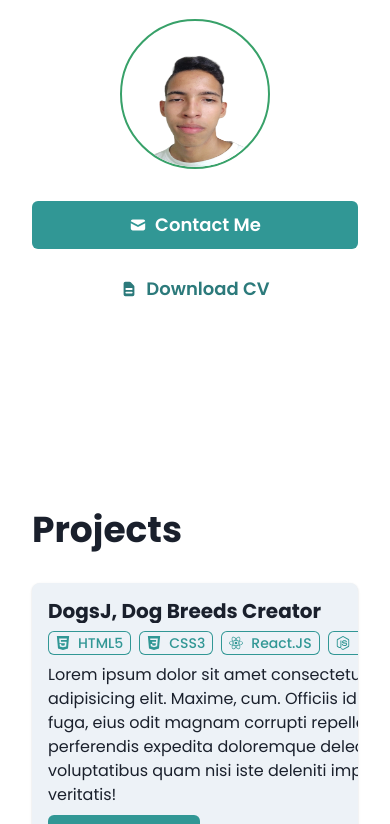
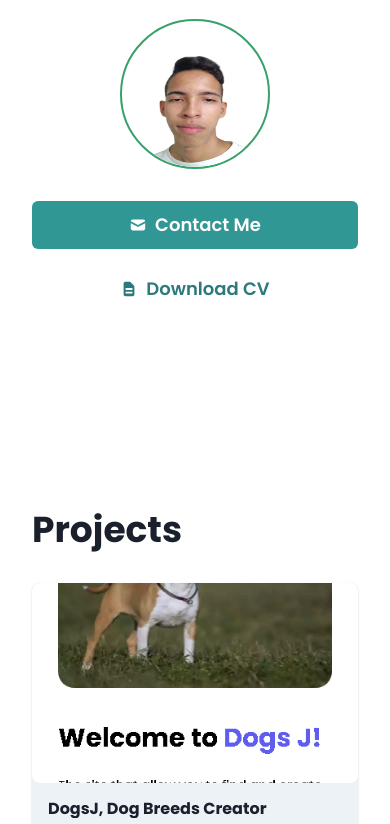
Before and after one commit to JRS-Developer/JRS-Developer.github.io, a Next.js app: page / in a window 390 px wide. Shown: the part 1156-1980 px from the top of the page. Built offline with nearby package versions, Linux system fonts and the light colour scheme.

Commit message:
feat: made some responsive changes

```diff
--- a/src/components/ProjectList/ProjectItem.tsx
+++ b/src/components/ProjectList/ProjectItem.tsx
@@ -12,6 +12,7 @@ import {
   Text,
   Link,
   IconButton,
+  Tooltip,
 } from "@chakra-ui/react";
 import Image from "next/image";
 import NextLink from "next/link";
@@ -30,33 +31,41 @@ function ProjectItem({ project: { desc, title, thumbnail, tech } }: Props) {
       overflow="hidden"
       shadow="base"
       align="center"
+      direction={["column", "row"]}
       transition="box-shadow .2s"
       _hover={{
         shadow: "md",
         transition: "box-shadow .2s",
       }}
     >
-      <Box pos="relative" w="800px" h="100%" rounded="lg" overflow="hidden">
+      <Box
+        pos="relative"
+        w={["100%", "600px", "800px"]}
+        h={["200px", "100%"]}
+        rounded="lg"
+        overflow="hidden"
+      >
         <Image src={thumbnail} alt={title} layout="fill" objectFit="cover" />
       </Box>
       <Flex p="4" direction="column" gap="2">
-        <Heading as="h3" size="md" noOfLines={1}>
+        <Heading as="h3" size={["sm", "md"]} noOfLines={1}>
           {title}
         </Heading>
-        <HStack shouldWrapChildren>
+        <Flex gap="2" wrap="wrap">
           {tech.map((tech) => (
             <Tag
               key={`${title}-${tech.name}`}
               variant="outline"
               colorScheme="teal"
+              size={["sm", "md"]}
             >
               <TagLeftIcon as={tech.icon} />
               <TagLabel>{tech.name}</TagLabel>
             </Tag>
           ))}
-        </HStack>
-        <Text>{desc}</Text>
-        <HStack spacing="4" alignItems="center">
+        </Flex>
+        <Text fontSize={["sm", "md"]}>{desc}</Text>
+        <HStack spacing="4" alignItems="center" wrap="wrap" mt="4">
           <NextLink href="#" passHref>
             <Button
               colorScheme="teal"
@@ -68,6 +77,7 @@ function ProjectItem({ project: { desc, title, thumbnail, tech } }: Props) {
               Visit Project
             </Button>
           </NextLink>
+          <Tooltip label="Check Github" shouldWrapChildren hasArrow>
             <NextLink href="/#" passHref>
               <IconButton
                 aria-label="Go to github repository"
@@ -77,6 +87,7 @@ function ProjectItem({ project: { desc, title, thumbnail, tech } }: Props) {
                 rel="noopener noreferrer"
               />
             </NextLink>
+          </Tooltip>
         </HStack>
       </Flex>
     </Flex>
--- a/src/components/ProjectList/index.tsx
+++ b/src/components/ProjectList/index.tsx
@@ -1,10 +1,14 @@
-import { projects } from "@/data/projects";
+import { ProjectT } from "@/data/projects";
 import { SimpleGrid } from "@chakra-ui/react";
 import ProjectItem from "./ProjectItem";
 
-function ProjectList() {
+type Props = {
+  projects: ProjectT[];
+};
+
+function ProjectList({ projects }: Props) {
   return (
-    <SimpleGrid columns={{ sm: 2 }} gap="4">
+    <SimpleGrid columns={{ sm: 1, xl: 2 }} rowGap="8" gap="4">
       {projects.map((project) => (
         <ProjectItem key={project.title} project={project} />
       ))}
```
Lines whose indentation alone changed are shown as unchanged.
